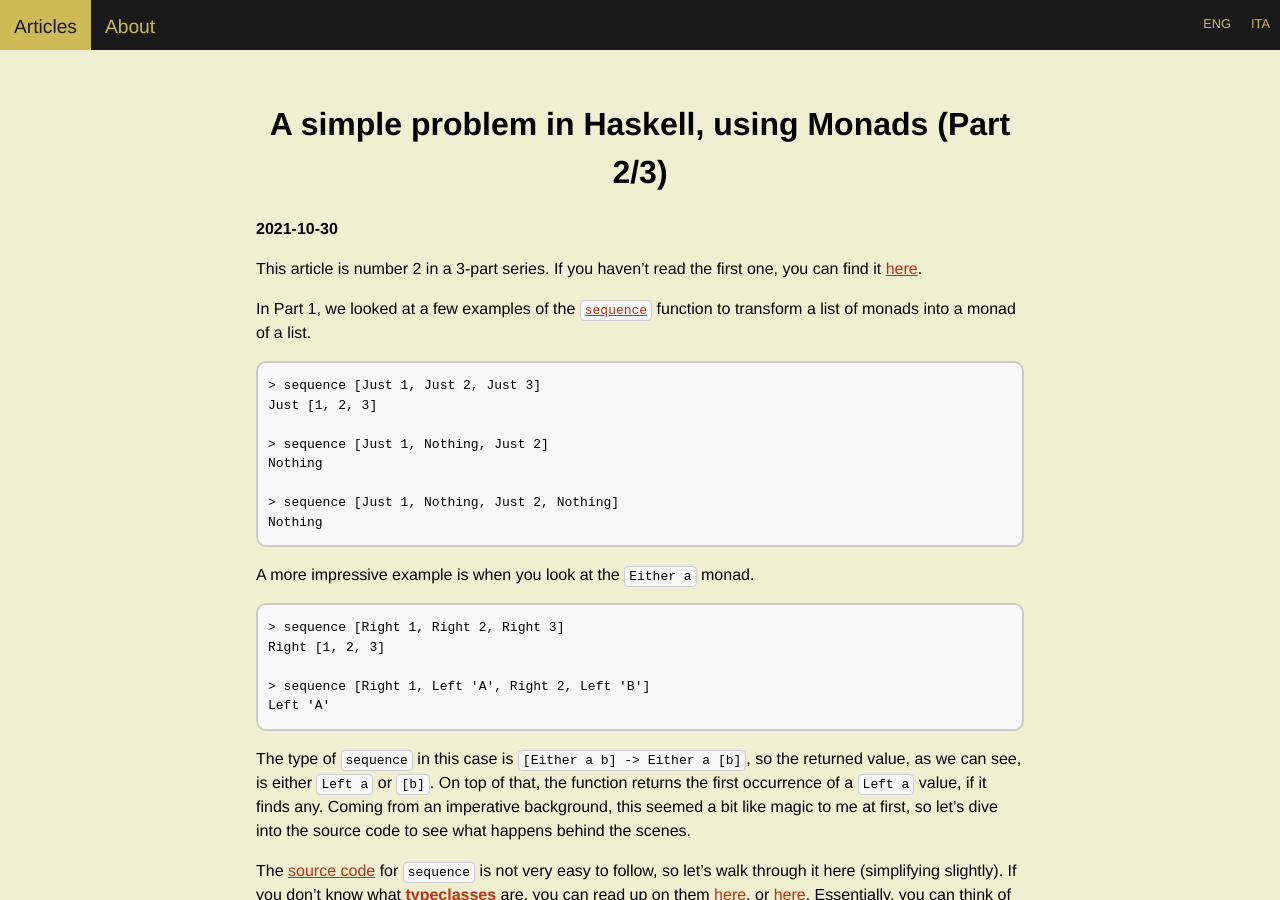
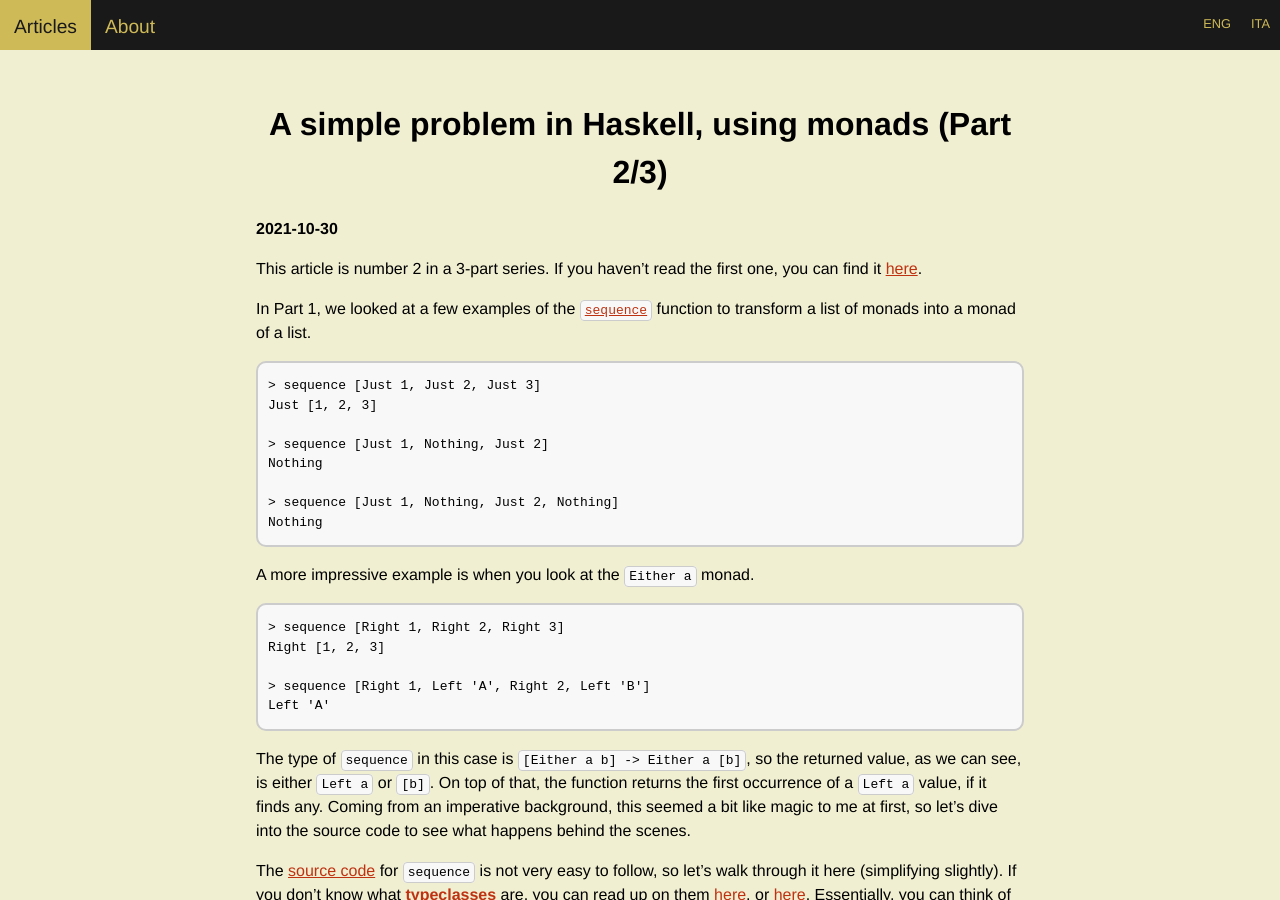
Before and after one commit to giorgiosav/giorgiosav.github.io, a Jekyll site: the page built from en/_posts/2021-10-30-simple-haskell-monads-2.md, in a window 1280 px wide and 900 px high. Built offline with Jekyll 4.4.1, drawn with Linux system fonts in a browser that asks for light colours.

Commit message:
correzione minore

```diff
--- a/en/_posts/2021-10-30-simple-haskell-monads-2.md
+++ b/en/_posts/2021-10-30-simple-haskell-monads-2.md
@@ -1,6 +1,6 @@
 ---
 layout: post
-title: A simple problem in Haskell, using Monads (Part 2/3)
+title: A simple problem in Haskell, using monads (Part 2/3)
 lang: en
 excerpt: How the magic of <code class="highlighter-rouge">sequence</code> and <code class="highlighter-rouge">mapM</code> works.
 lang-id: simple-haskell-monads-2
```
